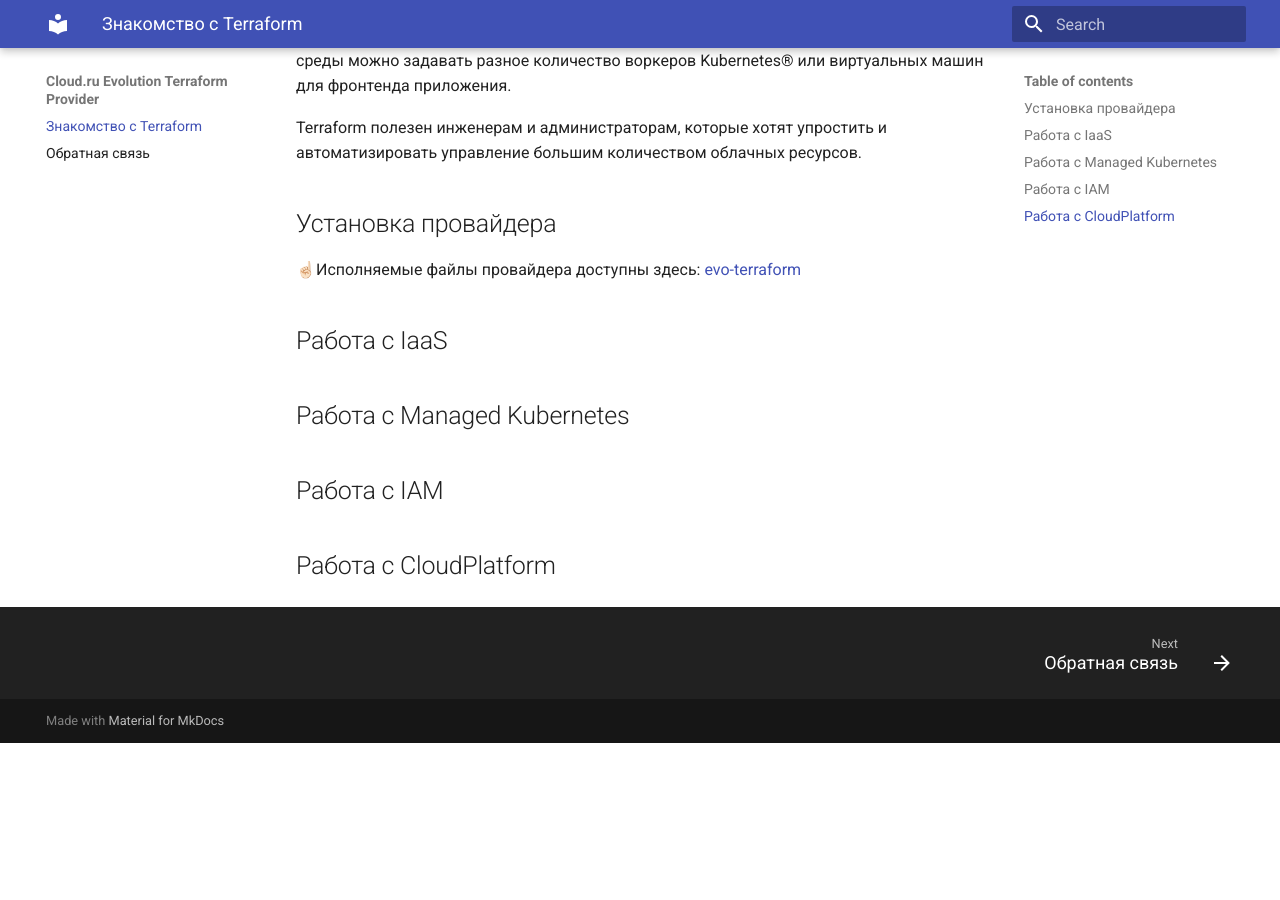
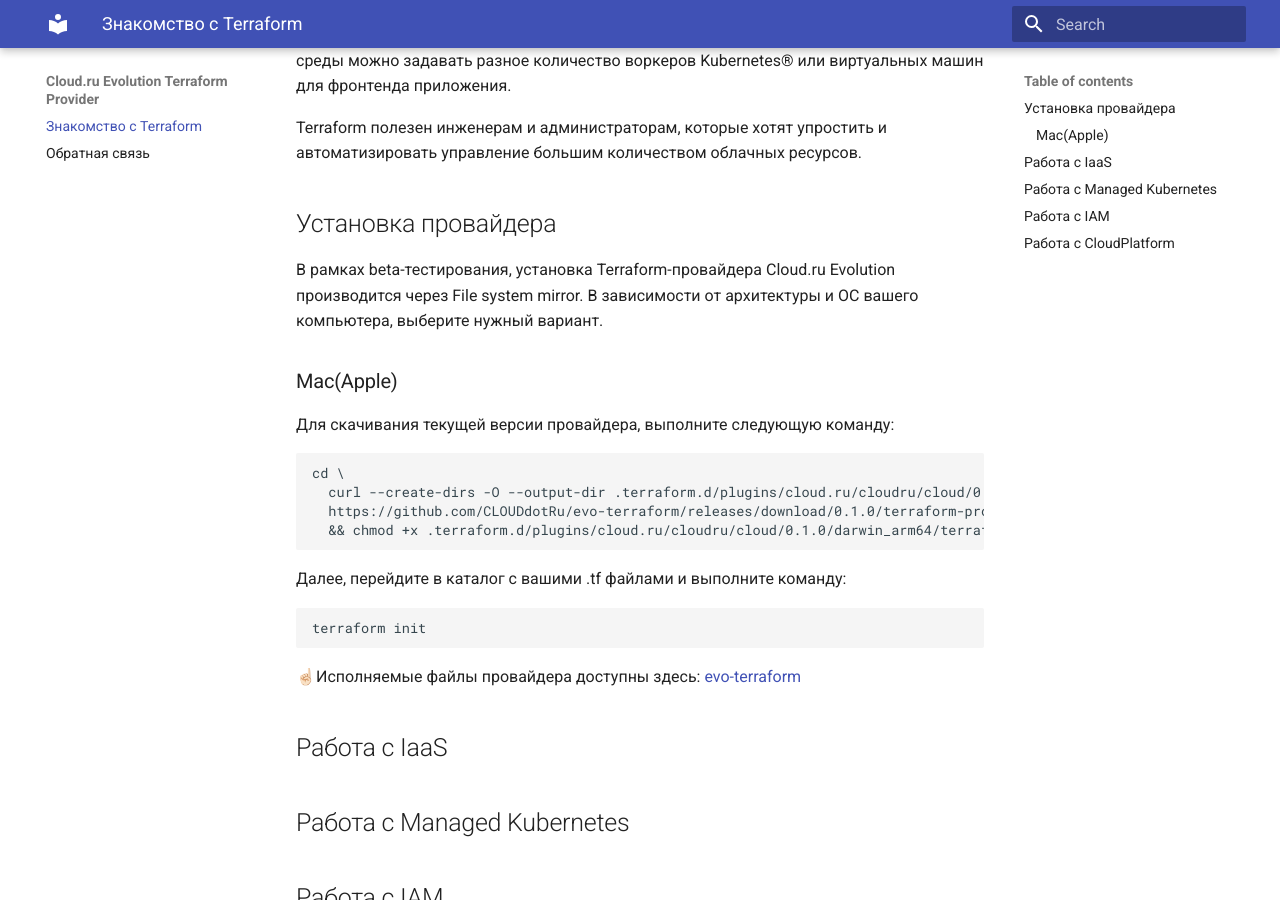
Before and after one commit to CLOUDdotRu/evo-terraform, an MkDocs documentation site: the page built from docs/index.md, in a window 1280 px wide and 900 px high, scrolled down 404 px. Built offline with MkDocs 1.6.1 and Material for MkDocs 9.7.7, drawn with Linux system fonts in a browser that asks for light colours; before the commit the page ends 1147 px from its top, so only the background shows below that.

Commit message:
Update index.md
добавлена инструкция по установке провайдера на MacOS (Apple Silicon)

````diff
--- a/docs/index.md
+++ b/docs/index.md
@@ -7,6 +7,25 @@
 
 
 ## Установка провайдера
+
+В рамках beta-тестирования, установка Terraform-провайдера Cloud.ru Evolution производится через File system mirror. В зависимости от архитектуры и ОС вашего компьютера, выберите нужный вариант.
+
+### Mac(Apple)
+
+Для скачивания текущей версии провайдера, выполните следующую команду:
+
+``` bash
+cd \
+  curl --create-dirs -O --output-dir .terraform.d/plugins/cloud.ru/cloudru/cloud/0.1.0/darwin_arm64 \
+  https://github.com/CLOUDdotRu/evo-terraform/releases/download/0.1.0/terraform-provider-cloud_0.1.0_darwin_arm64 \
+  && chmod +x .terraform.d/plugins/cloud.ru/cloudru/cloud/0.1.0/darwin_arm64/terraform-provider-cloud_0.1.0_darwin_arm64
+```
+
+Далее, перейдите в каталог с вашими .tf файлами и выполните команду:
+
+``` bash
+terraform init
+```
 
 ☝🏻Исполняемые файлы провайдера доступны здесь: [evo-terraform](https://github.com/CLOUDdotRu/evo-terraform/releases){target=_blank}
 
````
